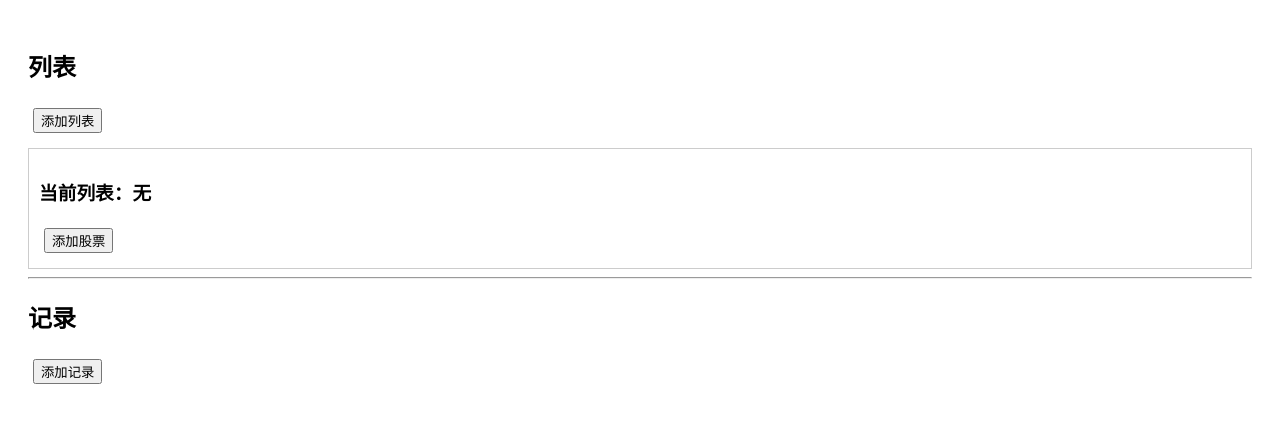
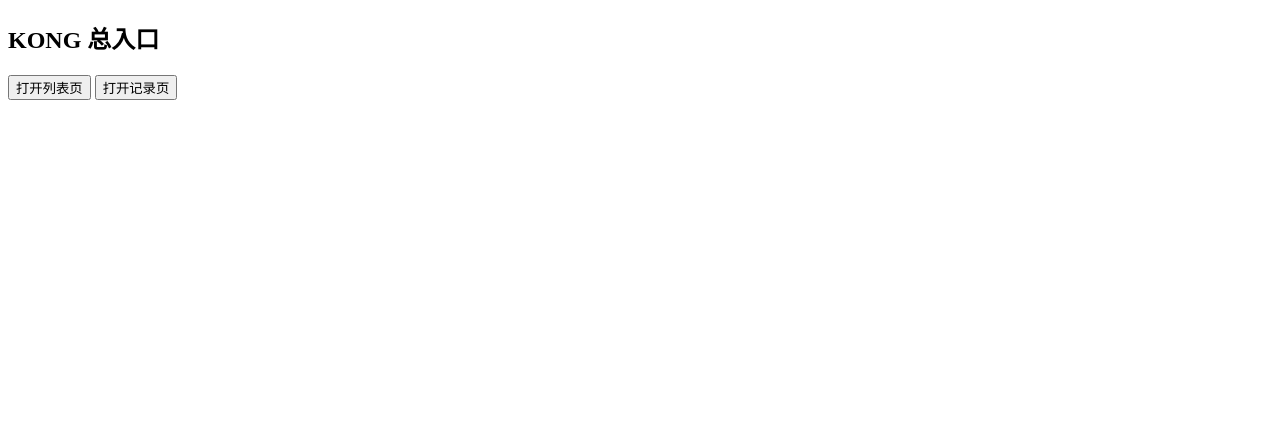
Before and after one commit to quanhf01/fund, a plain HTML site: page kong.html in a window 1280 px wide. Drawn offline with Linux system fonts and the light colour scheme.

Commit message:
Update kong.html

```diff
--- a/kong.html
+++ b/kong.html
@@ -1,114 +1,24 @@
 <!DOCTYPE html>
-<html lang="zh">
+<html>
 <head>
 <meta charset="UTF-8">
-<title>KONG表</title>
-<style>
-body { font-family: Arial; padding: 20px; }
-button { margin: 5px; }
-.box { border: 1px solid #ccc; padding: 10px; margin-top: 10px; }
-</style>
+<title>KONG</title>
 </head>
 <body>
 
-<h2>列表</h2>
-<button onclick="addList()">添加列表</button>
-<div id="lists"></div>
+<h2>KONG 总入口</h2>
 
-<div class="box">
-  <h3>当前列表：<span id="current"></span></h3>
-  <button onclick="addStock()">添加股票</button>
-  <div id="stocks"></div>
-</div>
-
-<hr>
-
-<h2>记录</h2>
-<button onclick="addRecord()">添加记录</button>
-<div id="records"></div>
+<button onclick="openIndex()">打开列表页</button>
+<button onclick="openRecord()">打开记录页</button>
 
 <script>
-let data = JSON.parse(localStorage.getItem("KONG")) || {
-  lists: {},
-  current: null,
-  records: []
-};
-
-function save() {
-  localStorage.setItem("KONG", JSON.stringify(data));
+function openIndex() {
+  window.location.href = "index.html";
 }
 
-function addList() {
-  const name = prompt("列表名");
-  if (!name) return;
-  data.lists[name] = [];
-  data.current = name;
-  save();
-  render();
+function openRecord() {
+  window.location.href = "record.html";
 }
-
-function switchList(name) {
-  data.current = name;
-  save();
-  render();
-}
-
-function addStock() {
-  if (!data.current) return alert("先选列表");
-  const stock = prompt("股票");
-  if (!stock) return;
-  data.lists[data.current].push(stock);
-  save();
-  render();
-}
-
-function addRecord() {
-  const stock = prompt("股票");
-  const price = prompt("价格");
-  if (!stock || !price) return;
-  data.records.push({
-    stock,
-    price,
-    date: new Date().toLocaleString()
-  });
-  save();
-  render();
-}
-
-function render() {
-  const listsDiv = document.getElementById("lists");
-  const stocksDiv = document.getElementById("stocks");
-  const recordsDiv = document.getElementById("records");
-
-  listsDiv.innerHTML = "";
-  stocksDiv.innerHTML = "";
-  recordsDiv.innerHTML = "";
-
-  document.getElementById("current").innerText = data.current || "无";
-
-  for (let name in data.lists) {
-    const btn = document.createElement("button");
-    btn.innerText = name;
-    btn.onclick = () => switchList(name);
-    listsDiv.appendChild(btn);
-  }
-
-  if (data.current) {
-    data.lists[data.current].forEach(s => {
-      const div = document.createElement("div");
-      div.innerText = s;
-      stocksDiv.appendChild(div);
-    });
-  }
-
-  data.records.forEach(r => {
-    const div = document.createElement("div");
-    div.innerText = r.date + " - " + r.stock + " - " + r.price;
-    recordsDiv.appendChild(div);
-  });
-}
-
-render();
 </script>
 
 </body>
```
